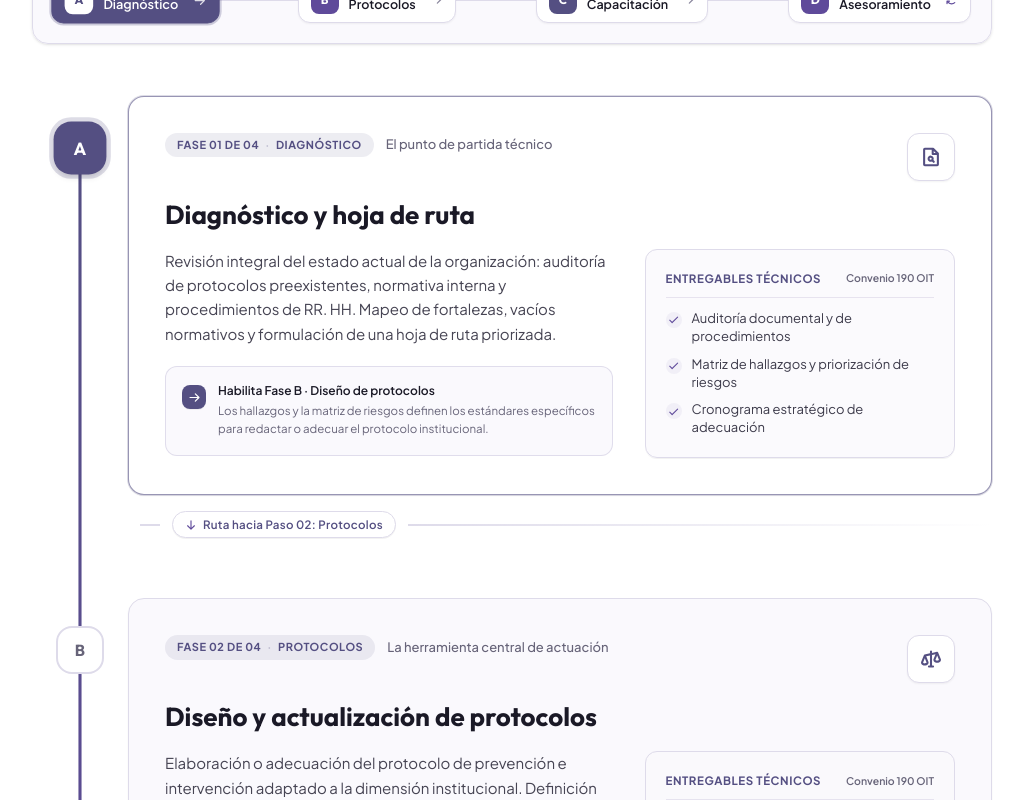
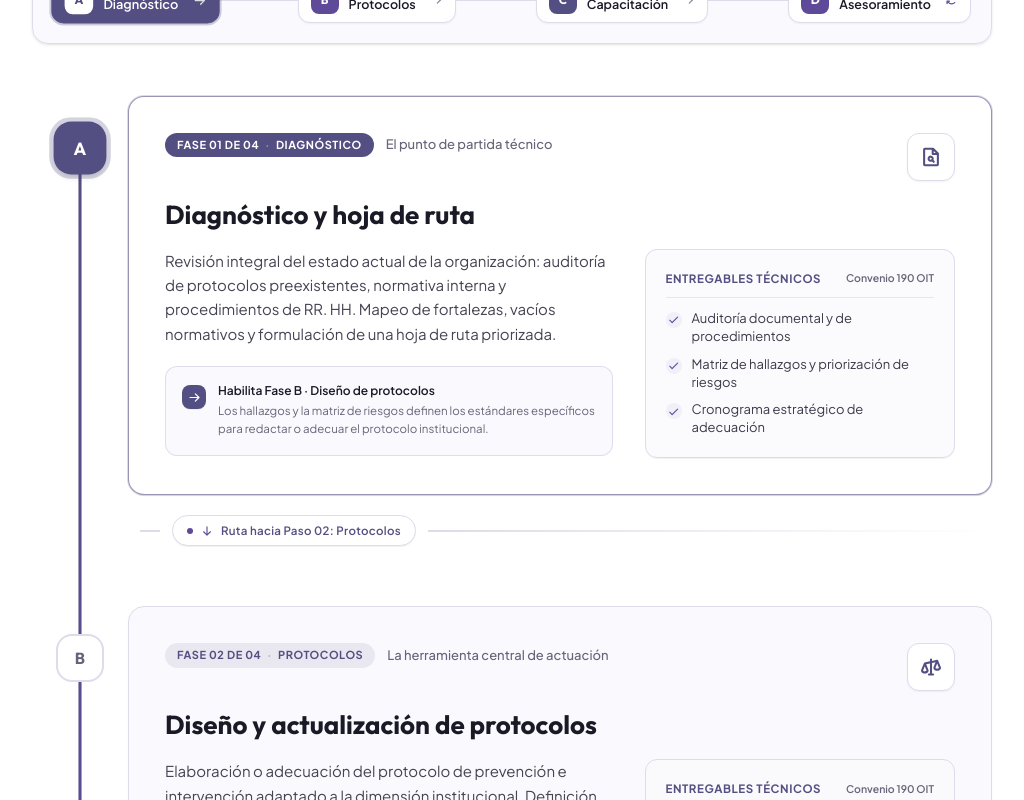
Before and after one commit to TritSoftwareFactory/ConsultoraIgualdad, a Next.js app: page / in a window 1280 px wide. Shown: the part 2600-3400 px from the top of the page, without its empty margins (128-1152 px from the left). Built offline with nearby package versions, Linux system fonts and the light colour scheme.

Commit message:
feat(ecosystem): coordinate route milestone entrances with staggered explanation reveals and animated path connectors

```diff
--- a/src/components/EcosystemPhases.tsx
+++ b/src/components/EcosystemPhases.tsx
@@ -6,6 +6,7 @@ import {
   useScroll,
   useTransform,
   useReducedMotion,
+  type Variants,
 } from "motion/react";
 import {
   FileMagnifyingGlass,
@@ -132,13 +133,76 @@ const PHASES: PhaseItem[] = [
   },
 ];
 
+// Animation variants for orchestrated route progression & staggered explanation reveal
+const phaseContainerVariants: Variants = {
+  hidden: { opacity: 0 },
+  visible: {
+    opacity: 1,
+    transition: {
+      duration: 0.35,
+      staggerChildren: 0.1,
+      delayChildren: 0.05,
+    },
+  },
+};
+
+const nodeVariants: Variants = {
+  hidden: { opacity: 0, scale: 0.72 },
+  visible: {
+    opacity: 1,
+    scale: 1,
+    transition: {
+      type: "spring",
+      stiffness: 280,
+      damping: 22,
+    },
+  },
+};
+
+const cardVariants: Variants = {
+  hidden: { opacity: 0, y: 32 },
+  visible: {
+    opacity: 1,
+    y: 0,
+    transition: {
+      duration: 0.55,
+      ease: [0.16, 1, 0.3, 1],
+    },
+  },
+};
+
+const childStaggerVariants: Variants = {
+  hidden: { opacity: 0, y: 14 },
+  visible: {
+    opacity: 1,
+    y: 0,
+    transition: {
+      duration: 0.45,
+      ease: "easeOut",
+    },
+  },
+};
+
+const connectorVariants: Variants = {
+  hidden: { opacity: 0, y: 12 },
+  visible: {
+    opacity: 1,
+    y: 0,
+    transition: {
+      duration: 0.45,
+      ease: "easeOut",
+      delay: 0.2,
+    },
+  },
+};
+
 export function EcosystemPhases() {
   const containerRef = useRef<HTMLElement>(null);
   const timelineRef = useRef<HTMLDivElement>(null);
   const shouldReduceMotion = useReducedMotion() ?? false;
   const [activePhaseIndex, setActivePhaseIndex] = useState(0);
 
-  // Scroll tracking across the vertical route timeline for the dynamic progress fill line
+  // Dynamic scroll progress along the vertical route timeline
   const { scrollYProgress } = useScroll({
     target: timelineRef,
     offset: ["start 75%", "end 80%"],
@@ -174,7 +238,7 @@ export function EcosystemPhases() {
         }
       },
       {
-        rootMargin: "-18% 0px -38% 0px",
+        rootMargin: "-20% 0px -35% 0px",
         threshold: [0.1, 0.25, 0.5],
       }
     );
@@ -185,11 +249,18 @@ export function EcosystemPhases() {
 
   const scrollToPhase = (phaseId: string) => {
     const target = document.getElementById(`phase-${phaseId}`);
+    const index = PHASES.findIndex((p) => p.id === phaseId);
+    if (index !== -1) {
+      setActivePhaseIndex(index);
+    }
     if (target) {
-      const isDesktop = typeof window !== "undefined" && window.innerWidth >= 768;
+      const isDesktop =
+        typeof window !== "undefined" && window.innerWidth >= 768;
       const yOffset = isDesktop ? -175 : -85;
       const y =
-        target.getBoundingClientRect().top + (window.scrollY || window.pageYOffset || 0) + yOffset;
+        target.getBoundingClientRect().top +
+        (window.scrollY || window.pageYOffset || 0) +
+        yOffset;
       window.scrollTo({ top: y, behavior: "smooth" });
     }
   };
@@ -339,7 +410,7 @@ export function EcosystemPhases() {
 
         {/* ============================================================== */}
         {/* CONTINUOUS VERTICAL ROUTE (DESKTOP & MOBILE): "UNA ABAJO DE OTRA" */}
-        {/* As you scroll, each phase on the route appears with its explanation */}
+        {/* As you scroll, the route progresses and reveals each phase with its explanation */}
         {/* ============================================================== */}
         <div
           ref={timelineRef}
@@ -369,20 +440,38 @@ export function EcosystemPhases() {
               const isPassed = activePhaseIndex > idx;
 
               return (
-                <div
+                <motion.div
                   key={phase.id}
                   id={`phase-${phase.id}`}
+                  initial={shouldReduceMotion ? false : "hidden"}
+                  whileInView={shouldReduceMotion ? undefined : "visible"}
+                  viewport={{
+                    once: true,
+                    amount: 0.2,
+                    margin: "0px 0px -40px 0px",
+                  }}
+                  variants={phaseContainerVariants}
                   className="relative"
                 >
-                  {/* Timeline Anchor Node aligned over vertical spine */}
-                  <div
+                  {/* Coordinated Timeline Anchor Node aligned over vertical spine */}
+                  <motion.div
+                    variants={nodeVariants}
+                    className="absolute -left-10 sm:-left-12 md:-left-20 lg:-left-24 w-10 sm:w-12 md:w-20 lg:w-24 flex justify-center top-5 md:top-7 z-10"
+                    aria-label={`Hito de la ruta: Fase ${phase.letter}`}
+                  >
+                    <div className="relative">
+                      {/* Active Beacon Pulse Ring */}
+                      {isActive && !shouldReduceMotion && (
+                        <span
                           aria-hidden="true"
-                    className="absolute -left-10 sm:-left-12 md:-left-20 lg:-left-24 w-10 sm:w-12 md:w-20 lg:w-24 flex justify-center top-5 md:top-7 z-10"
-                  >
+                          className="absolute -inset-1 rounded-full md:rounded-2xl bg-[#544f82]/25 animate-ping opacity-75 pointer-events-none"
+                        />
+                      )}
+
                       <div
                         className={`w-7 h-7 md:w-11 md:h-11 lg:w-12 lg:h-12 rounded-full md:rounded-2xl font-heading text-xs md:text-sm lg:text-base font-bold flex items-center justify-center transition-all duration-300 ${
                           isActive
-                          ? "bg-[#544f82] text-white shadow-md ring-4 ring-[#544f82]/20 scale-110"
+                            ? "bg-[#544f82] text-white shadow-md ring-4 ring-[#544f82]/25 scale-110"
                             : isPassed
                             ? "bg-[#5f4a9a] text-white shadow-xs"
                             : "bg-white text-[#676479] border-2 border-[#dedbea]"
@@ -395,34 +484,32 @@ export function EcosystemPhases() {
                         )}
                       </div>
                     </div>
+                  </motion.div>
 
-                  {/* Phase Card with Scroll Reveal Animation ("cada vez que aparece una tiene que aparecer su explicación") */}
+                  {/* Phase Card with Scroll Reveal & Choreographed Explanation */}
                   <motion.div
-                    initial={shouldReduceMotion ? false : { opacity: 0, y: 32 }}
-                    whileInView={
-                      shouldReduceMotion ? undefined : { opacity: 1, y: 0 }
-                    }
-                    viewport={{
-                      once: true,
-                      amount: 0.18,
-                      margin: "0px 0px -50px 0px",
-                    }}
-                    transition={{
-                      duration: 0.55,
-                      ease: [0.16, 1, 0.3, 1],
-                    }}
+                    variants={cardVariants}
                     className={`rounded-2xl border p-5 sm:p-7 md:p-8 lg:p-9 transition-all duration-300 shadow-xs hover:shadow-md ${
                       isActive
                         ? "border-[#544f82]/60 shadow-md ring-1 ring-[#544f82]/20"
                         : "border-[#dedbea] hover:border-[#544f82]/40"
                     } ${isAlternate ? "bg-[#faf9fd]" : "bg-white"}`}
                   >
-                    {/* Header: Step Label, Subtitle, and Icon */}
-                    <div className="flex items-start justify-between gap-4 mb-3 sm:mb-4">
+                    {/* Header: Step Label, Subtitle, and Icon Badge */}
+                    <motion.div
+                      variants={childStaggerVariants}
+                      className="flex items-start justify-between gap-4 mb-3 sm:mb-4"
+                    >
                       <div className="flex flex-wrap items-center gap-2 sm:gap-3">
-                        <span className="inline-flex items-center gap-1.5 px-3 py-1 rounded-full bg-[#544f82]/10 text-[#544f82] text-[11px] font-bold uppercase tracking-wider">
+                        <span
+                          className={`inline-flex items-center gap-1.5 px-3 py-1 rounded-full text-[11px] font-bold uppercase tracking-wider transition-colors ${
+                            isActive
+                              ? "bg-[#544f82] text-white"
+                              : "bg-[#544f82]/10 text-[#544f82]"
+                          }`}
+                        >
                           <span>{phase.stepLabel}</span>
-                          <span className="text-[#544f82]/30">·</span>
+                          <span className="opacity-40">·</span>
                           <span>{phase.shortTitle}</span>
                         </span>
                         <span className="text-[12.5px] sm:text-[13px] font-medium text-[#676479]">
@@ -433,17 +520,23 @@ export function EcosystemPhases() {
                       <div className="p-2.5 sm:p-3 rounded-xl bg-white border border-[#dedbea] text-[#544f82] shadow-xs shrink-0">
                         <Icon size={22} weight="bold" />
                       </div>
-                    </div>
+                    </motion.div>
 
                     {/* Phase Title */}
-                    <h3 className="font-heading text-xl sm:text-2xl lg:text-[26px] font-bold text-[#1a1926] mb-4 leading-snug">
+                    <motion.h3
+                      variants={childStaggerVariants}
+                      className="font-heading text-xl sm:text-2xl lg:text-[26px] font-bold text-[#1a1926] mb-4 leading-snug"
+                    >
                       {phase.title}
-                    </h3>
+                    </motion.h3>
 
                     {/* Comprehensive Explanation & Technical Deliverables Grid */}
                     <div className="grid grid-cols-1 lg:grid-cols-12 gap-6 lg:gap-8 items-start">
                       {/* Left Column: Full Technical Description & Handover */}
-                      <div className="lg:col-span-7 flex flex-col justify-between">
+                      <motion.div
+                        variants={childStaggerVariants}
+                        className="lg:col-span-7 flex flex-col justify-between"
+                      >
                         <p className="text-[14px] sm:text-[14.5px] lg:text-[15px] text-[#464453] leading-relaxed mb-5">
                           {phase.description}
                         </p>
@@ -466,10 +559,13 @@ export function EcosystemPhases() {
                             </span>
                           </div>
                         </div>
-                      </div>
+                      </motion.div>
 
                       {/* Right Column: Structured Deliverables Panel */}
-                      <div className="lg:col-span-5 rounded-xl bg-white lg:bg-[#faf9fd]/80 border border-[#dedbea] p-4 sm:p-5 shadow-2xs">
+                      <motion.div
+                        variants={childStaggerVariants}
+                        className="lg:col-span-5 rounded-xl bg-white lg:bg-[#faf9fd]/80 border border-[#dedbea] p-4 sm:p-5 shadow-2xs"
+                      >
                         <div className="flex items-center justify-between mb-3 pb-2.5 border-b border-[#dedbea]/70">
                           <div className="text-[11px] sm:text-[11.5px] font-bold uppercase tracking-wider text-[#544f82]">
                             Entregables técnicos
@@ -491,31 +587,49 @@ export function EcosystemPhases() {
                             </li>
                           ))}
                         </ul>
-                      </div>
+                      </motion.div>
                     </div>
                   </motion.div>
 
-                  {/* Desktop Downward Route Flow Marker between Phases */}
+                  {/* Downward Route Flow Connector between Phases on the Route */}
                   {idx < PHASES.length - 1 && (
-                    <div className="hidden md:flex items-center gap-3 pt-4 pb-1 pl-3 text-[11.5px] font-semibold tracking-wide text-[#676479]">
+                    <motion.div
+                      variants={connectorVariants}
+                      className="hidden md:flex items-center gap-3 pt-5 pb-1 pl-3 text-[11.5px] font-semibold tracking-wide text-[#676479]"
+                    >
                       <span className="w-5 h-[1.5px] bg-[#dedbea]" />
-                      <span className="inline-flex items-center gap-1.5 px-3 py-1 rounded-full bg-white border border-[#dedbea] text-[11.5px] text-[#544f82] shadow-2xs">
-                        <ArrowDown size={12} weight="bold" className="text-[#5f4a9a]" />
-                        <span>Ruta hacia Paso {PHASES[idx + 1].stepNumber}: {PHASES[idx + 1].shortTitle}</span>
+                      <div className="inline-flex items-center gap-2 px-3.5 py-1.5 rounded-full bg-white border border-[#dedbea] text-[11.5px] font-semibold text-[#544f82] shadow-2xs">
+                        <span className="w-1.5 h-1.5 rounded-full bg-[#5f4a9a] animate-pulse" />
+                        <ArrowDown
+                          size={12}
+                          weight="bold"
+                          className="text-[#5f4a9a]"
+                        />
+                        <span>
+                          Ruta hacia Paso {PHASES[idx + 1].stepNumber}:{" "}
+                          {PHASES[idx + 1].shortTitle}
                         </span>
+                      </div>
                       <span className="flex-1 h-[1.5px] bg-gradient-to-r from-[#dedbea] to-transparent" />
-                    </div>
+                    </motion.div>
                   )}
-                </div>
+                </motion.div>
               );
             })}
 
             {/* Terminal Cycle Node & Continuous Improvement Closure Card */}
-            <div className="relative pt-2 md:pt-4">
-              {/* Terminal Anchor Node on the vertical spine */}
-              <div
-                aria-hidden="true"
+            <motion.div
+              initial={shouldReduceMotion ? false : "hidden"}
+              whileInView={shouldReduceMotion ? undefined : "visible"}
+              viewport={{ once: true, amount: 0.2 }}
+              variants={phaseContainerVariants}
+              className="relative pt-2 md:pt-4"
+            >
+              {/* Coordinated Terminal Anchor Node on the vertical spine */}
+              <motion.div
+                variants={nodeVariants}
                 className="absolute -left-10 sm:-left-12 md:-left-20 lg:-left-24 w-10 sm:w-12 md:w-20 lg:w-24 flex justify-center top-6 md:top-8 z-10"
+                aria-label="Hito final de la ruta: Ciclo continuo de mejora"
               >
                 <div
                   className={`w-7 h-7 md:w-11 md:h-11 lg:w-12 lg:h-12 rounded-full md:rounded-2xl flex items-center justify-center transition-all duration-300 ${
@@ -524,17 +638,16 @@ export function EcosystemPhases() {
                       : "bg-[#f1eff7] text-[#5f4a9a] border border-[#dedbea]"
                   }`}
                 >
-                  <ArrowsClockwise size={16} weight="bold" className="md:scale-110" />
+                  <ArrowsClockwise
+                    size={16}
+                    weight="bold"
+                    className="md:scale-110"
+                  />
                 </div>
-              </div>
+              </motion.div>
 
               <motion.div
-                initial={shouldReduceMotion ? false : { opacity: 0, y: 24 }}
-                whileInView={
-                  shouldReduceMotion ? undefined : { opacity: 1, y: 0 }
-                }
-                viewport={{ once: true, amount: 0.2 }}
-                transition={{ duration: 0.55 }}
+                variants={cardVariants}
                 className="rounded-2xl bg-[#faf9fd] border border-[#dedbea] p-5 sm:p-7 md:p-8 shadow-xs"
               >
                 <div className="flex flex-col md:flex-row md:items-center justify-between gap-5">
@@ -552,7 +665,11 @@ export function EcosystemPhases() {
                         Retroalimentación permanente al diagnóstico inicial
                       </h4>
                       <p className="text-[13px] sm:text-[13.5px] text-[#464453] leading-relaxed max-w-2xl">
-                        La supervisión de casos reales y la casuística incidente retroalimentan periódicamente la Fase A. Esto asegura que los protocolos institucionales no pierdan vigencia frente a reformas legislativas o reorganizaciones funcionales.
+                        La supervisión de casos reales y la casuística incidente
+                        retroalimentan periódicamente la Fase A. Esto asegura
+                        que los protocolos institucionales no pierdan vigencia
+                        frente a reformas legislativas o reorganizaciones
+                        funcionales.
                       </p>
                     </div>
                   </div>
@@ -563,13 +680,17 @@ export function EcosystemPhases() {
                       onClick={() => scrollToPhase("fase-a")}
                       className="inline-flex items-center gap-2 px-4 py-2.5 rounded-xl bg-white border border-[#dedbea] text-[12px] font-semibold text-[#544f82] hover:border-[#544f82] hover:bg-[#faf9fd] transition-all shadow-2xs cursor-pointer focus-visible:outline-none focus-visible:ring-2 focus-visible:ring-[#5f4a9a]"
                     >
-                      <ArrowsClockwise size={14} weight="bold" className="text-[#5f4a9a]" />
+                      <ArrowsClockwise
+                        size={14}
+                        weight="bold"
+                        className="text-[#5f4a9a]"
+                      />
                       <span>Volver al inicio de la ruta (Fase A)</span>
                     </button>
                   </div>
                 </div>
               </motion.div>
-            </div>
+            </motion.div>
           </div>
         </div>
       </div>
```
Lines whose indentation alone changed are shown as unchanged.
